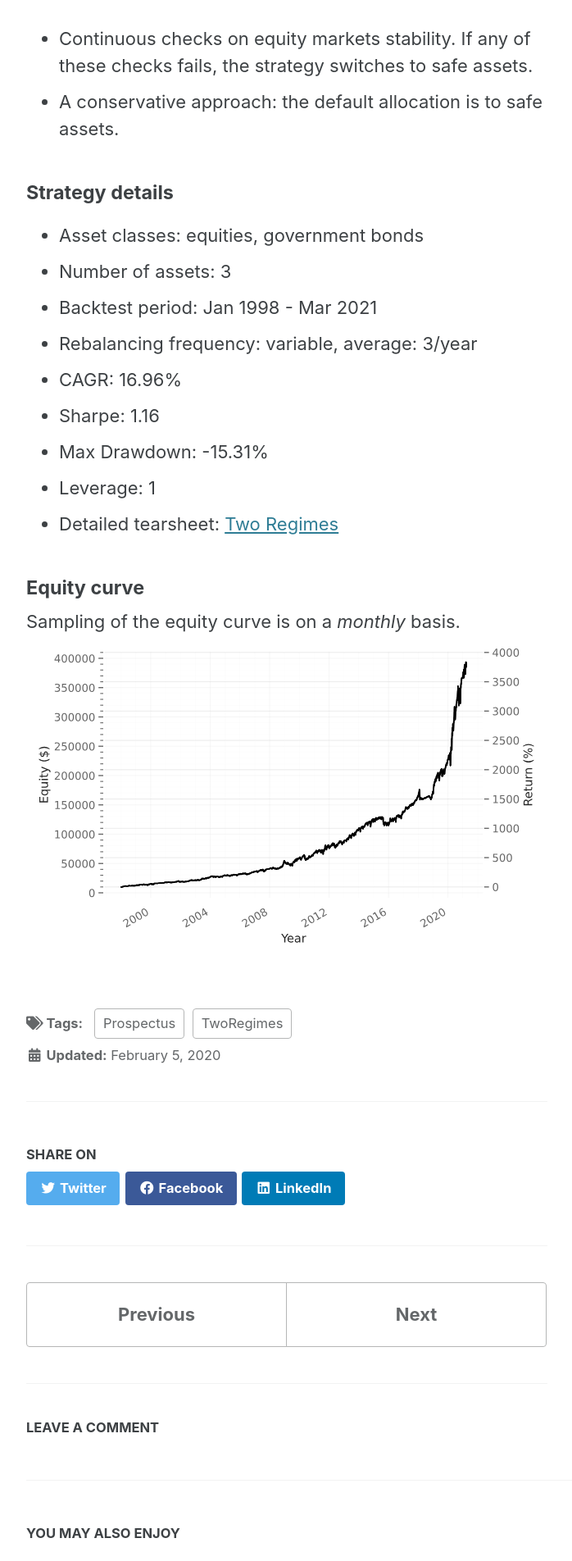
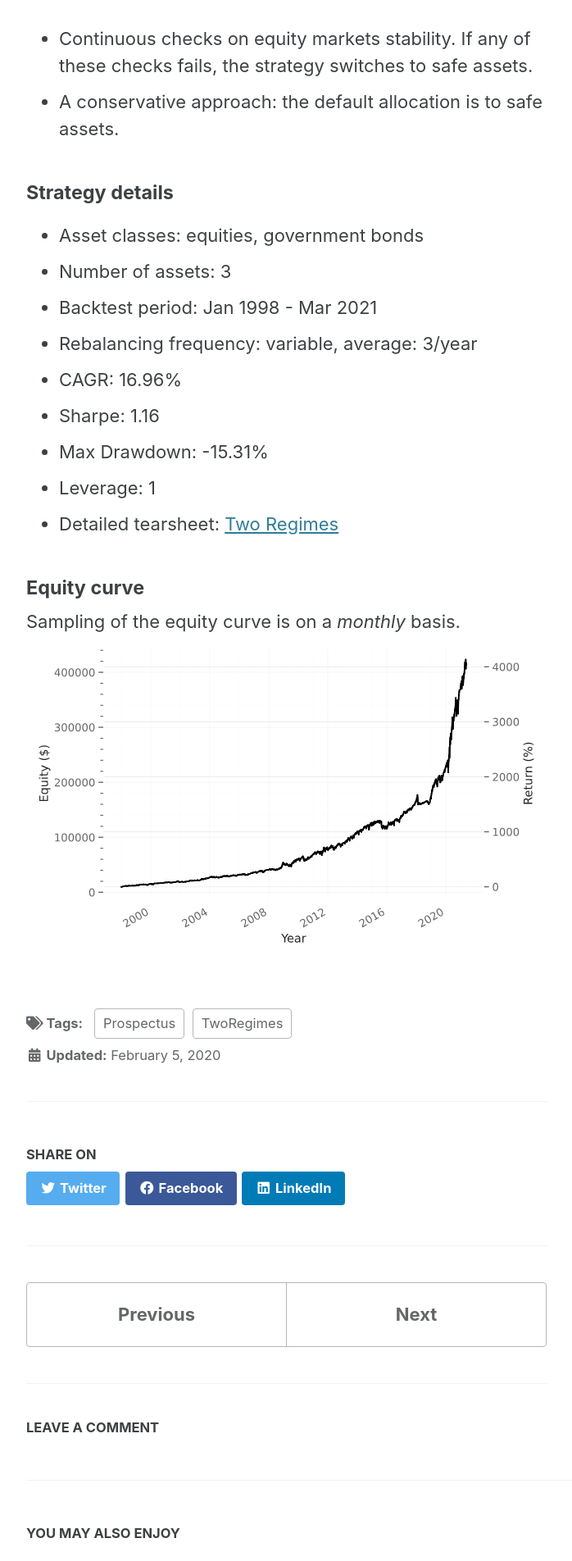
Before and after one commit to IthacaResearch/ithacaresearch.github.io, a Jekyll site: the page built from _posts/2020-02-05-Two-Regimes.md, in a window 1280 px wide. Shown: the part 744-2648 px from the top of the page at 82% size, without its empty margins (290-988 px from the left). Built offline with Jekyll 4.4.1, drawn with Linux system fonts in a browser that asks for light colours; cached includes are drawn as plain includes; comment, search, counter and statistics services are not loaded.

Commit message:
Update 2020-02-05-Two-Regimes.md

```diff
--- a/_posts/2020-02-05-Two-Regimes.md
+++ b/_posts/2020-02-05-Two-Regimes.md
@@ -23,8 +23,8 @@
 * Sharpe: 1.16
 * Max Drawdown: -15.31%
 * Leverage: 1
-* Detailed tearsheet: [Two Regimes](/tearsheets/two_regimes.html)
+* Detailed tearsheet: [Two Regimes](/tearsheets/TwoRegimes.html)
 
 #### Equity curve
 Sampling of the equity curve is on a _monthly_ basis.
-![Two Regimes](/images/two_regimes.svg)
+![Two Regimes](/images/TwoRegimes.svg)
```
